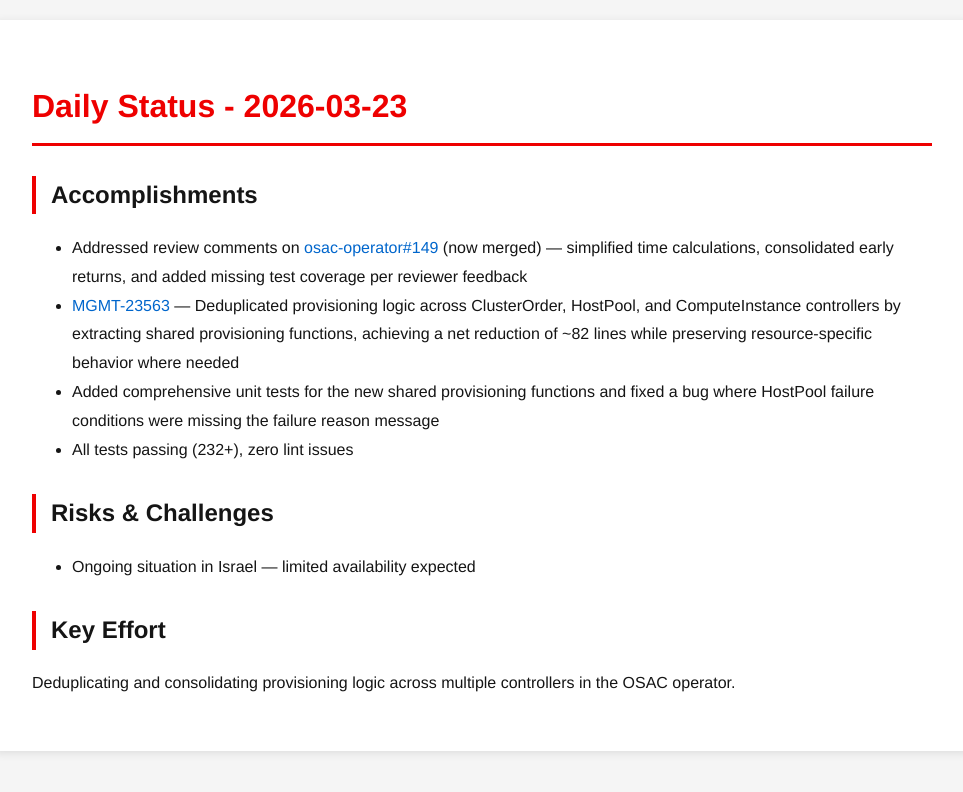
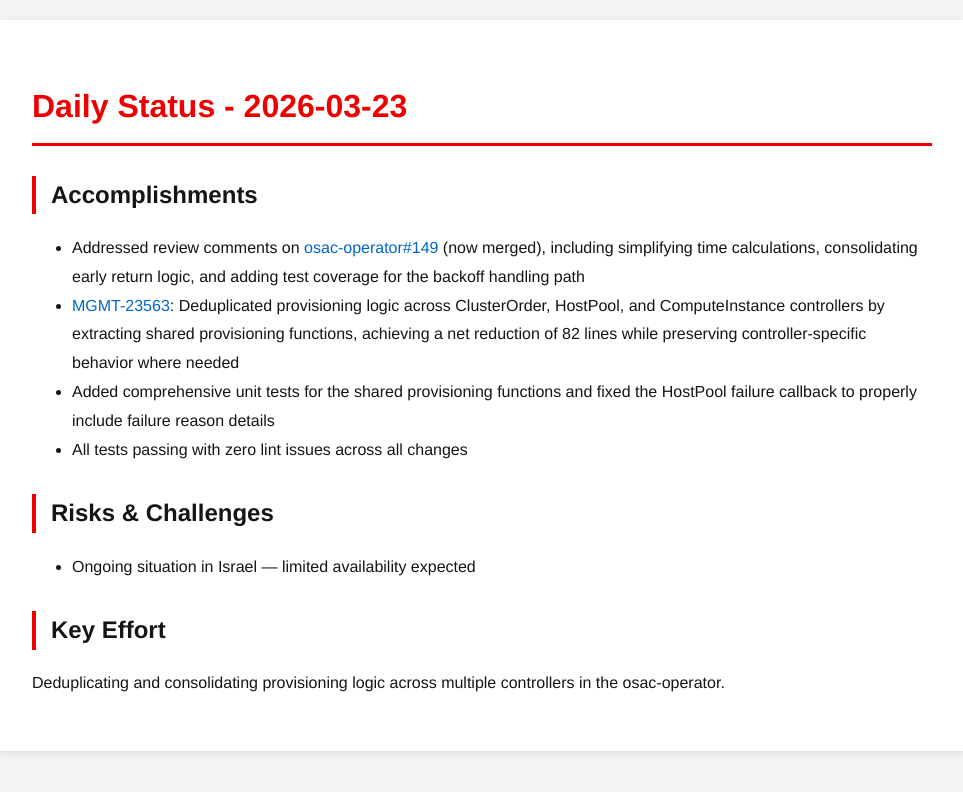
Before and after one commit to tzvatot/daily-status, a Jekyll site: the page built from 2026-03-23.md, in a window 1280 px wide. Shown: the top 792 px of the page, without its empty margins (158-1121 px from the left). Built offline with Jekyll 4.4.1, drawn with Linux system fonts in a browser that asks for light colours.

Commit message:
Daily status update - 2026-03-23

```diff
--- a/2026-03-23.md
+++ b/2026-03-23.md
@@ -7,13 +7,13 @@
 # Daily Status - 2026-03-23
 
 ## Accomplishments
-- Addressed review comments on [osac-operator#149](https://github.com/osac-project/osac-operator/pull/149) (now merged) — simplified time calculations, consolidated early returns, and added missing test coverage per reviewer feedback
-- [MGMT-23563](https://issues.redhat.com/browse/MGMT-23563) — Deduplicated provisioning logic across ClusterOrder, HostPool, and ComputeInstance controllers by extracting shared provisioning functions, achieving a net reduction of ~82 lines while preserving resource-specific behavior where needed
-- Added comprehensive unit tests for the new shared provisioning functions and fixed a bug where HostPool failure conditions were missing the failure reason message
-- All tests passing (232+), zero lint issues
+- Addressed review comments on [osac-operator#149](https://github.com/osac-project/osac-operator/pull/149) (now merged), including simplifying time calculations, consolidating early return logic, and adding test coverage for the backoff handling path
+- [MGMT-23563](https://issues.redhat.com/browse/MGMT-23563): Deduplicated provisioning logic across ClusterOrder, HostPool, and ComputeInstance controllers by extracting shared provisioning functions, achieving a net reduction of 82 lines while preserving controller-specific behavior where needed
+- Added comprehensive unit tests for the shared provisioning functions and fixed the HostPool failure callback to properly include failure reason details
+- All tests passing with zero lint issues across all changes
 
 ## Risks & Challenges
 - Ongoing situation in Israel — limited availability expected
 
 ## Key Effort
-Deduplicating and consolidating provisioning logic across multiple controllers in the OSAC operator.
+Deduplicating and consolidating provisioning logic across multiple controllers in the osac-operator.
```
